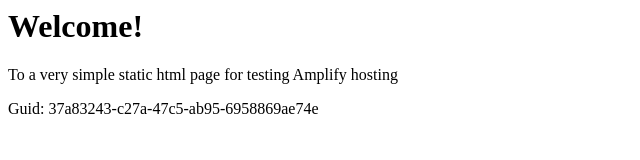
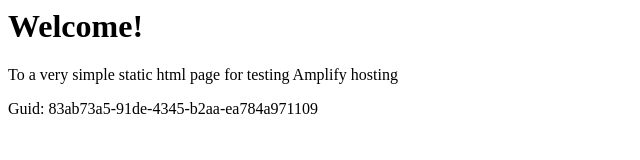
Before and after one commit to aws-aemilia-pdx/Github-PR-Commit-Integration-Test-DoNotTouch-GitHubWebhookPushCanaryTest-v1-gamma-us-west-2, a website: page src/index.html in a window 1280 px wide. Shown: the full height of the page, 0-640 px from the left. Drawn offline with Linux system fonts and the light colour scheme.

Commit message:
commit from integ tests

```diff
--- a/src/index.html
+++ b/src/index.html
@@ -12,6 +12,6 @@
 <body>
     <h1>Welcome!</h1>
     <p>To a very simple static html page for testing Amplify hosting</p>
-    <p>Guid: 37a83243-c27a-47c5-ab95-6958869ae74e</p></body>
+    <p>Guid: 83ab73a5-91de-4345-b2aa-ea784a971109</p></body>
 
 </html>
```
